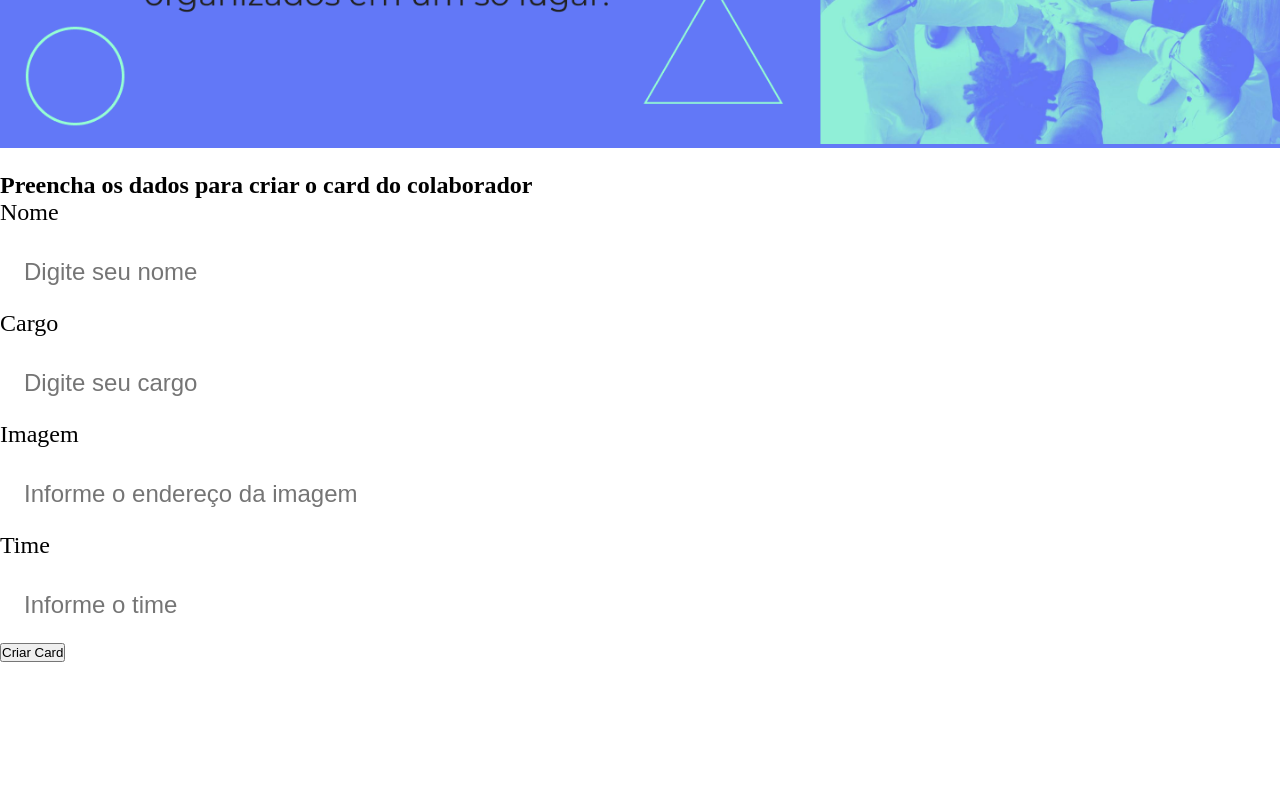
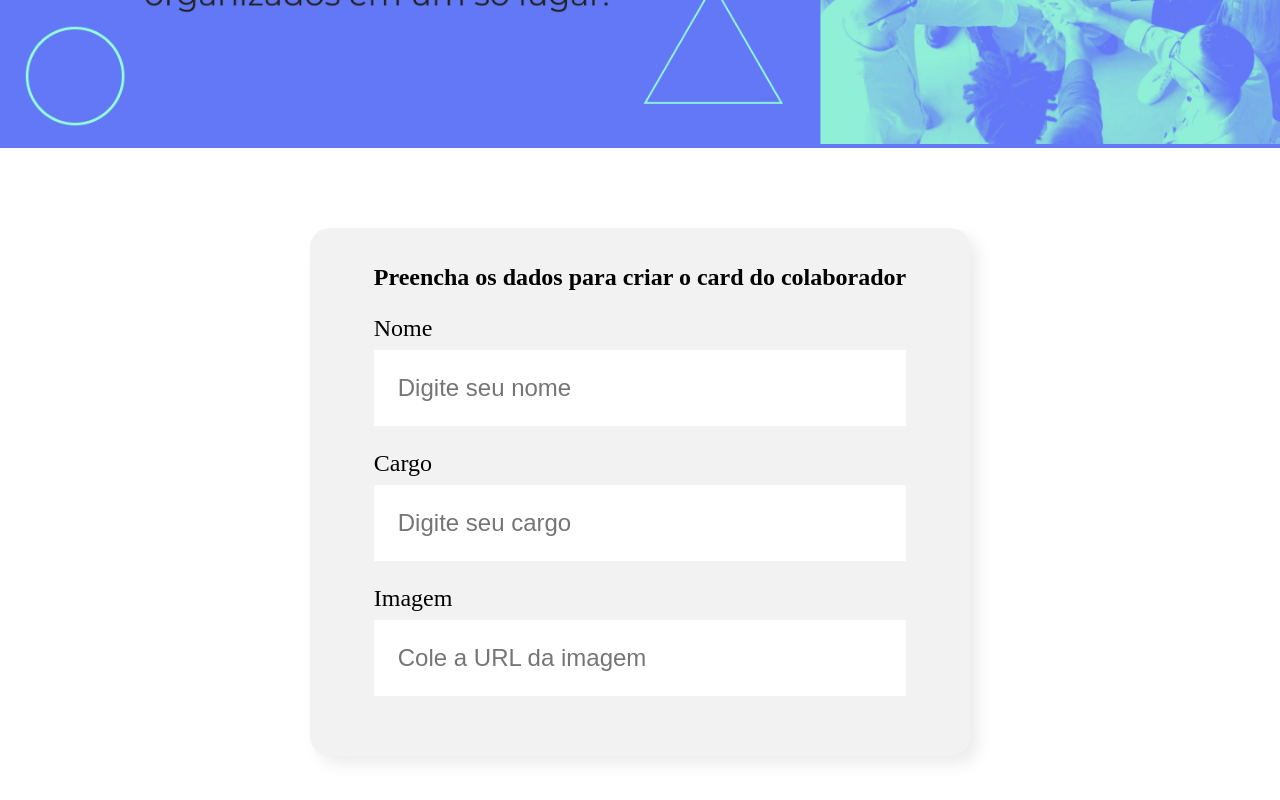
Before and after one commit to bruna40/organo, a React (Create React App) app in the folder organograma/: page / in a window 1280 px wide. Shown: the part 350-1150 px from the top of the page. Before the commit the page ends 1036 px from the top, so only its background shows below. Built offline with nearby package versions, Linux system fonts and the light colour scheme.

Commit message:
css do formulario pronto

```diff
--- /dev/null
+++ b/organograma/src/components/CampoTexto/index.css
@@ -0,0 +1,21 @@
+.campo-texto{
+    margin: 24px 0;
+
+}
+
+
+.campo-texto label{
+    display: block;
+    margin-bottom: 8px;
+    font-size: 24px;
+}
+
+.campo-texto input{
+    width: 100%;
+    background-color: #FFF;
+    box-sizing: 10px 10px 30px rgba(0, 0, 0, 0.06) ;
+    border: none;
+    font-size:24px;
+    padding: 24px;
+    box-sizing: border-box;
+}
--- /dev/null
+++ b/organograma/src/components/CampoTexto/index.js
@@ -0,0 +1,13 @@
+import './index.css'
+
+export default function CampoTexto(props) {
+    console.log(props)
+    return(
+
+        <div className="campo-texto">
+            <label>{props.label}</label>
+            <input  placeholder={props.placeholder}/>
+        </div>
+
+    )
+}
--- a/organograma/src/components/Forms/index.css
+++ b/organograma/src/components/Forms/index.css
@@ -1,21 +1,14 @@
-.campo-texto{
-    margin: 24px 0;
 
+.formulario {
+    display:flex;
+    justify-content:center;
+    margin: 80px 0;
 }
 
-
-.campo-texto label{
-    display: block;
-    margin-bottom: 8px;
-    font-size: 24px;
+.formulario form {
+    max-width: 80%;
+    background-color: #F2F2F2;
+    border-radius: 20px;
+    padding: 36px 64px;
+    box-shadow: 8px 8px 16px rgba(0, 0, 0, 0.08);
 }
-
-.campo-texto input{
-    width: 100%;
-    background-color: #FFF;
-    box-sizing: 10px 10px 30px rgba(0, 0, 0, 0.06) ;
-    border: none;
-    font-size:24px;
-    padding: 24px;
-    box-sizing: border-box;
-}
--- a/organograma/src/components/Forms/index.js
+++ b/organograma/src/components/Forms/index.js
@@ -1,22 +1,26 @@
 import './index.css'
+import CampoTexto from '../CampoTexto/index';
 
 export default function Forms() {
+
   return (
-    <div className="campo-texto">
-        <h2>Preencha os dados para criar o card do colaborador</h2>
+    <section className="formulario">
         <form>
-            <label htmlFor="name">Nome</label>
-            <input type="text" id="name" name="name" placeholder="Digite seu nome" />
-            <label htmlFor="Cargo">Cargo</label>
-            <input type="text" id="cargo" name="cargo" placeholder="Digite seu cargo" />
-            <label htmlFor="imagem">Imagem</label>
-            <input type="text" id="imagem" name="imagem" placeholder="Informe o endereço da imagem" />
-            <label htmlFor="time">Time</label>
-            <input type="text" id="time" name="time" placeholder="Informe o time" />
-
-            <button type="submit">Criar Card</button>
+            <h2>Preencha os dados para criar o card do colaborador</h2>
+            <CampoTexto
+                label="Nome"
+                placeholder="Digite seu nome"
+            />
+            <CampoTexto
+                label="Cargo"
+                placeholder="Digite seu cargo"
+            />
+            <CampoTexto
+                label="Imagem"
+                placeholder="Cole a URL da imagem"
+            />
 
         </form>
-    </div>
+    </section>
   );
 }
```
Also changed, not shown: organograma/src/utils/time.js (added).
